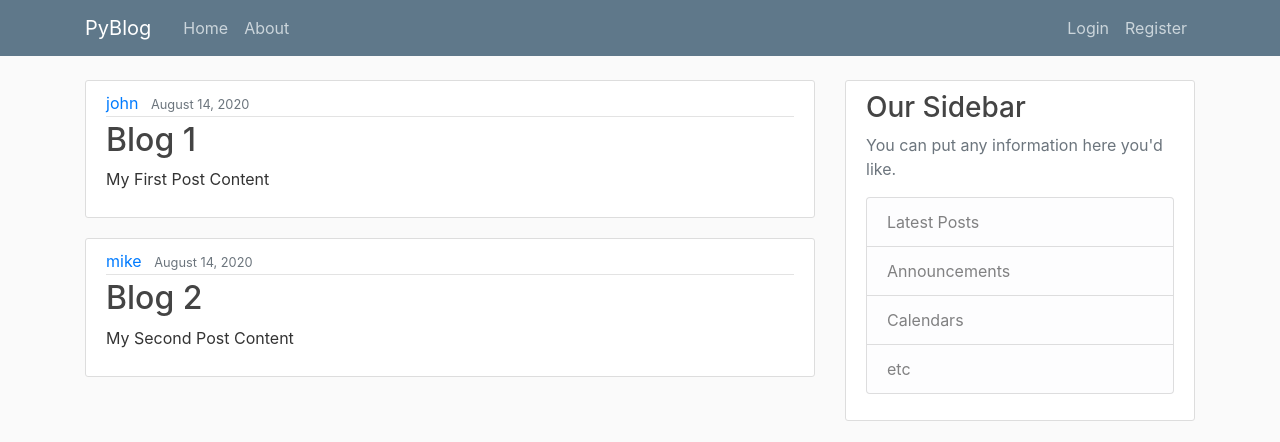
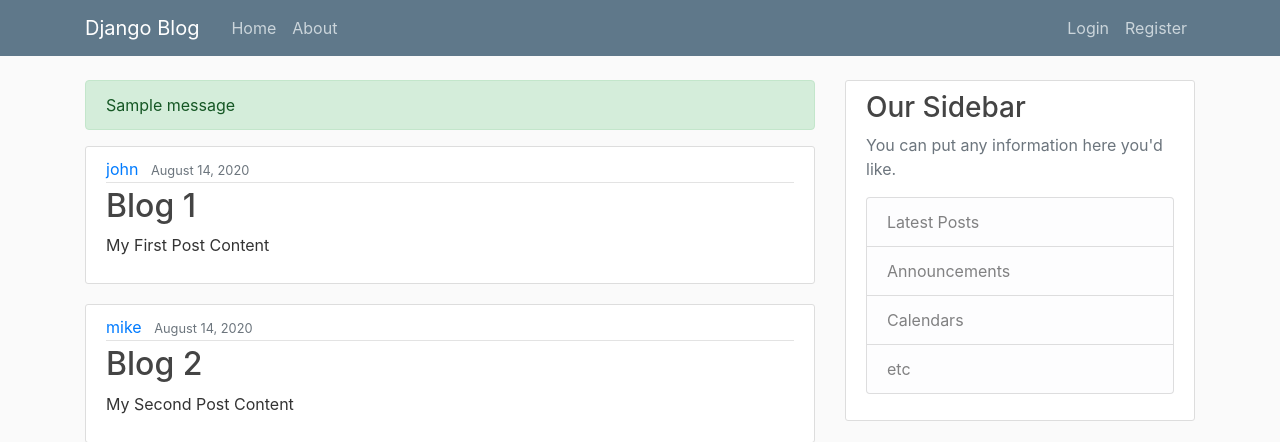
Before and after one commit to thehimel/pyblog, a Django app: page / in a window 1280 px wide. Shown: the top 442 px of the page. Run offline with Django 3.2, Linux system fonts and the light colour scheme; data comes from the database, SQL or seed files in the repository; both versions use the stored data as it was after the commit; one stand-in notice (Sample message) is shown; some libraries are stand-ins or nearby versions.

Commit message:
refactor

```diff
--- a/django_project/blog/templates/blog/base.html
+++ b/django_project/blog/templates/blog/base.html
@@ -13,16 +13,16 @@
     <link rel="stylesheet" type="text/css" href="{% static 'blog/main.css' %}">
 
     {% if title %}
-        <title>PyBlog - {{ title }}</title>
+        <title>Django Blog - {{ title }}</title>
     {% else %}
-        <title>PyBlog</title>
+        <title>Django Blog</title>
     {% endif %}
 </head>
 <body>
     <header class="site-header">
       <nav class="navbar navbar-expand-md navbar-dark bg-steel fixed-top">
         <div class="container">
-          <a class="navbar-brand mr-4" href="{% url 'blog-home' %}">PyBlog</a>
+          <a class="navbar-brand mr-4" href="{% url 'blog-home' %}">Django Blog</a>
           <button class="navbar-toggler" type="button" data-toggle="collapse" data-target="#navbarToggle" aria-controls="navbarToggle" aria-expanded="false" aria-label="Toggle navigation">
           <span class="navbar-toggler-icon"></span>
           </button>
@@ -43,6 +43,13 @@
     <main role="main" class="container">
       <div class="row">
         <div class="col-md-8">
+          {% if messages %}
+            {% for message in messages %}
+              <div class="alert alert-{{ message.tags }}">
+                {{ message }}
+              </div>
+            {% endfor %}
+          {% endif %}
           {% block content %}{% endblock %}
         </div>
         <div class="col-md-4">
--- a/django_project/commands.txt
+++ b/django_project/commands.txt
@@ -94,7 +94,7 @@ AUTH_PASSWORD_VALIDATORS = [
 ]
 
 # Select Boostrap version in crispy_forms
-CRISPY_TEMPLATE_PACK = 'boostrap4'
+CRISPY_TEMPLATE_PACK = 'bootstrap4'
 
 
 Migration
--- a/django_project/django_project/settings.py
+++ b/django_project/django_project/settings.py
@@ -123,4 +123,4 @@ USE_TZ = True
 STATIC_URL = '/static/'
 
 # Select Boostrap version in crispy_forms
-CRISPY_TEMPLATE_PACK = 'boostrap4'
+CRISPY_TEMPLATE_PACK = 'bootstrap4'
--- a/django_project/note.txt
+++ b/django_project/note.txt
@@ -158,7 +158,7 @@ INSTALLED_APPS = [
     ...
 ]
 
-CRISPY_TEMPLATE_PACK = 'boostrap4'
+CRISPY_TEMPLATE_PACK = 'bootstrap4'
 
 -> Frontend code in the html file:
 {% extends 'blog/base.html' %}
```
Also changed, not shown: django_project/db.sqlite3.
